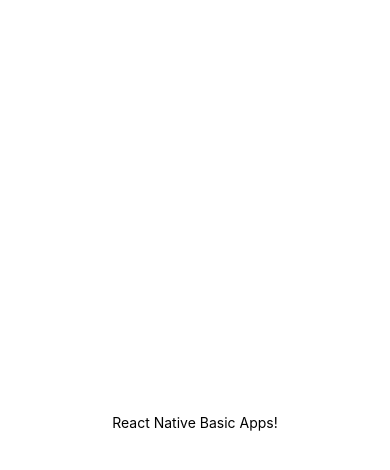
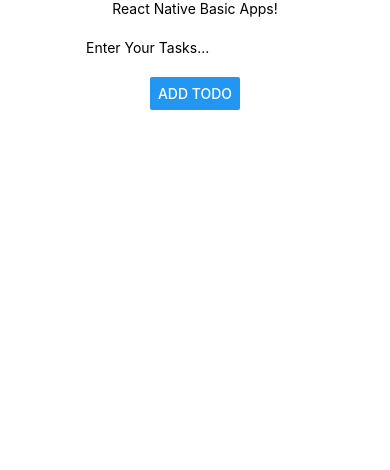
Before and after one commit to Bhagyeshpro/ReactNativeBasicApps, a React Native app: screen / in a window 390 px wide. Shown: the top 470 px of the page. Built offline with nearby package versions, Linux system fonts and the light colour scheme.

Commit message:
Working...

```diff
--- a/App.js
+++ b/App.js
@@ -1,21 +1,56 @@
 import { StatusBar } from "expo-status-bar";
-import React from "react";
-import { StyleSheet, Text, View } from "react-native";
+import React, { useState } from "react";
+import {
+  Button,
+  SafeAreaView,
+  StyleSheet,
+  Text,
+  TextInput,
+  View,
+} from "react-native";
+import Todos from "./Todos";
 
 export default function App() {
+  const [input, setInput] = useState("");
+  const [todos, setTodos] = useState([]);
+
+  const addTodo = () => {
+    setTodos([input, ...todos]);
+    // Make input field blank after pressing button
+    setInput("");
+  };
+
   return (
-    <View style={styles.container}>
-      <Text>React Native Basic Apps!</Text>
-      <StatusBar style="auto" />
-    </View>
+    <SafeAreaView>
+      <View style={styles.container}>
+        <Text>React Native Basic Apps!</Text>
+        {todos.map((todo) => {
+          <Todos title={todo} />;
+        })}
+        <TextInput
+          style={styles.todoInput}
+          value={input}
+          placeholder="Enter Your Tasks..."
+          onChangeText={(text) => setInput(text)}
+        />
+        <Button onPress={addTodo} title="Add TODO" />
+      </View>
+    </SafeAreaView>
   );
 }
 
 const styles = StyleSheet.create({
   container: {
     flex: 1,
-    backgroundColor: "#fff",
+    height: "!00%",
+    backgroundColor: "#FFf",
     alignItems: "center",
     justifyContent: "center",
   },
+  todoInput: {
+    margin: 20,
+    height: 20,
+    borderColor: "#ff0000",
+    borderwidth: 10,
+  },
 });
--- /dev/null
+++ b/Todos.js
@@ -0,0 +1,17 @@
+import React from "react";
+import { View, Text, StyleSheet } from "react-native";
+
+export default function Todos({ title }) {
+  return (
+    <View style={styles.container}>
+      <Text title="Working" />
+      <Text style={styles.text}>{title}</Text>
+    </View>
+  );
+}
+
+const styles = StyleSheet.create({
+  container: {
+    flex: 1,
+  },
+});
```
